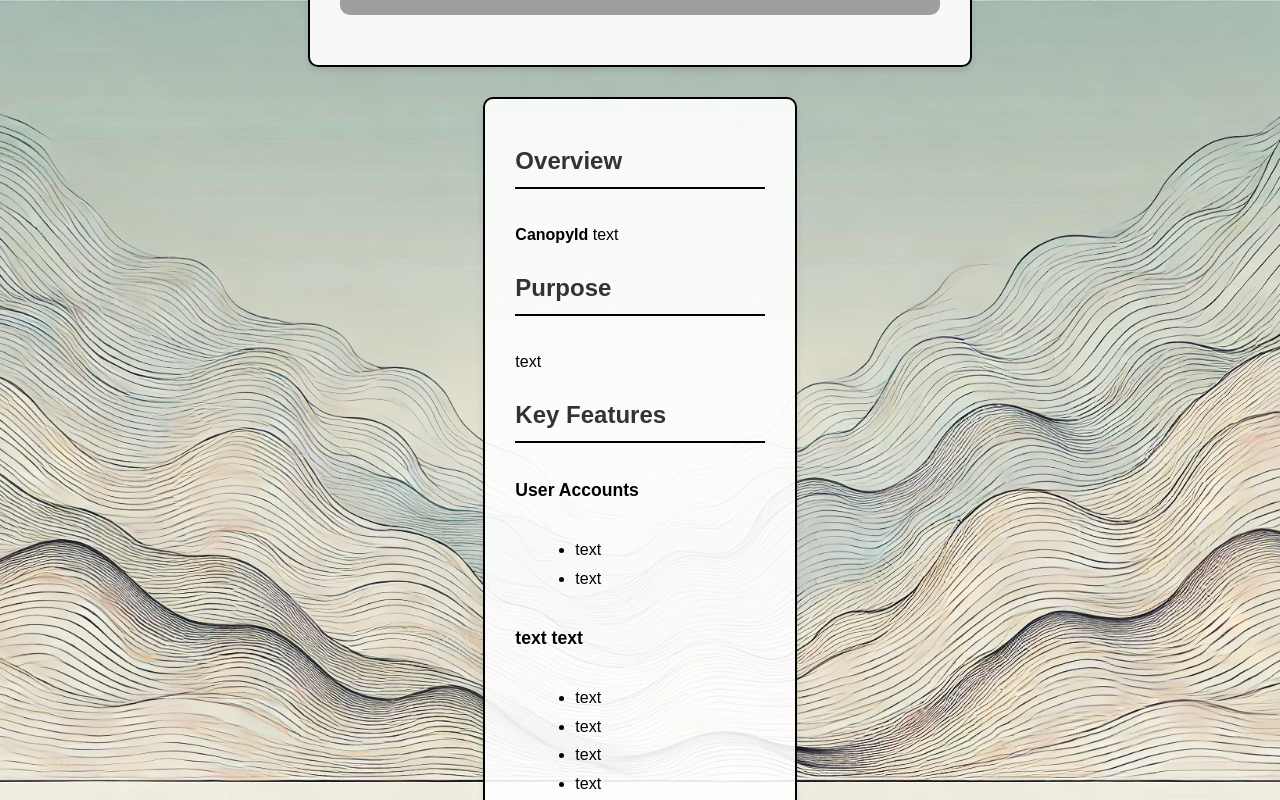
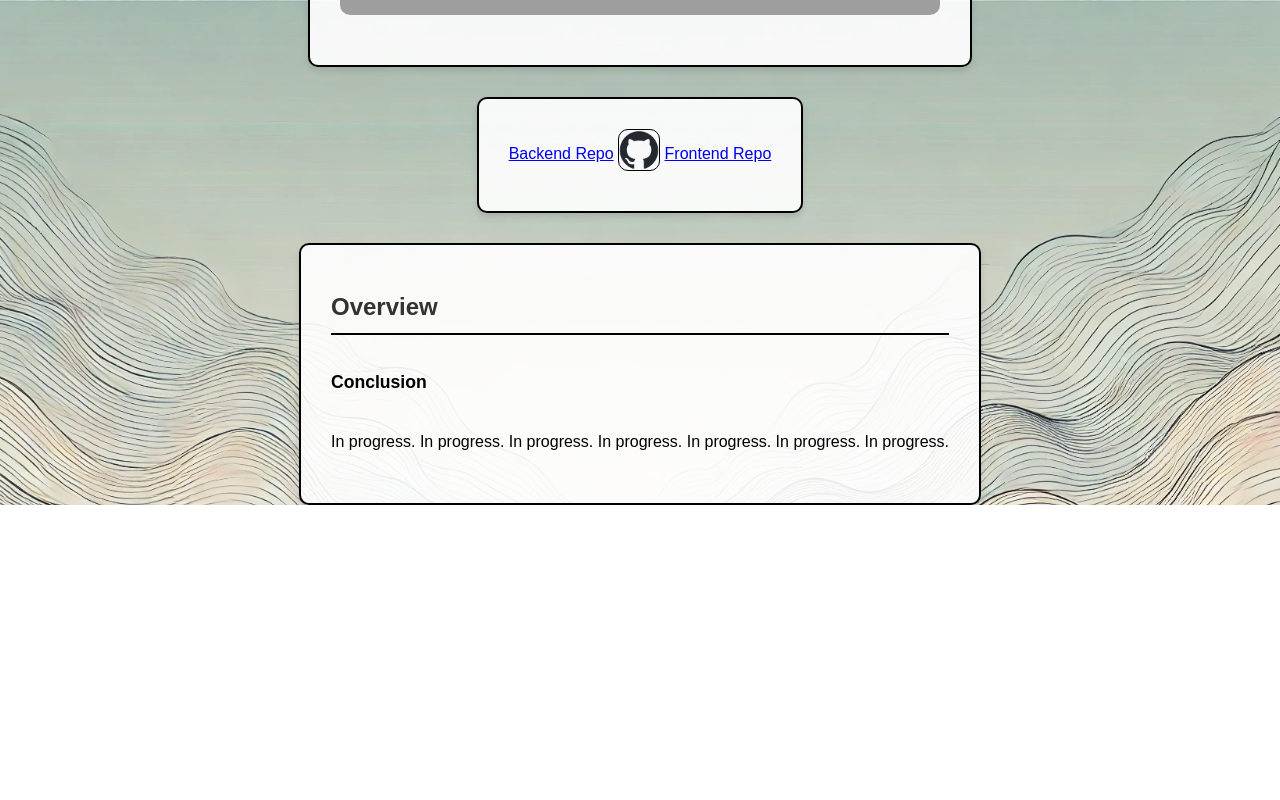
Before and after one commit to CallumBlejean/cbportfolio, a React (Vite) app: page /canopy-id in a window 1280 px wide. Shown: the part 800-1600 px from the top of the page. After the commit the page ends 1305 px from the top, so only its background shows below. Built offline with nearby package versions, Linux system fonts and the light colour scheme; grey boxes are pictures that could not be loaded.

Commit message:
add github repo links to pages and changed styling

```diff
--- a/src/components/CanopyId.jsx
+++ b/src/components/CanopyId.jsx
@@ -17,9 +17,14 @@ function CanopyId() {
           ></iframe>
         </div>
         <div className="project-card">
+          <section className="repo-links">
+          <a href="-">Backend Repo</a> <img src="/assets/github-mark.png" alt="GitHub" className="repo-page-icon" />  <a href="-">Frontend Repo</a>
+          </section>
+        </div>
+        <div className="project-card">
           <section className="project-details">
             <h4>Overview</h4>
-            <p>
+            {/* <p>
               <strong>CanopyId</strong> text
             </p>
             <h4>Purpose</h4>
@@ -96,11 +101,11 @@ function CanopyId() {
               <p>
                 text
               </p>
-            </section>
+            </section> */}
             <footer className="features-conclusion">
               <h5>Conclusion</h5>
               <p>
-                text
+                In progress. In progress. In progress. In progress. In progress. In progress. In progress.
               </p>
             </footer>
           </section>
--- a/src/components/NCNews.jsx
+++ b/src/components/NCNews.jsx
@@ -16,6 +16,12 @@ function NCNews() {
             allowFullScreen
           ></iframe>
         </div>
+        <div className="project-card">
+          <section className="repo-links">
+          <a href="https://github.com/CallumBlejean/be-nc-news">Backend Repo</a> <img src="/assets/github-mark.png" alt="GitHub" className="repo-page-icon" />  <a href="https://github.com/CallumBlejean/fe-nc-news">Frontend Repo</a>
+          </section>
+        </div>
+
         <div className="project-card">
           <section className="project-details">
             <h4>Overview</h4>
--- a/src/components/Trippy.jsx
+++ b/src/components/Trippy.jsx
@@ -15,6 +15,11 @@ function Trippy() {
             allow="accelerometer; autoplay; clipboard-write; encrypted-media; gyroscope; picture-in-picture"
             allowFullScreen
           ></iframe>
+        </div>
+        <div className="project-card">
+          <section className="repo-links">
+          <a href="https://github.com/markw53/backend-for-trippy">Backend Repo</a> <img src="/assets/github-mark.png" alt="GitHub" className="repo-page-icon" />  <a href="https://github.com/markw53/trippy">Frontend Repo</a>
+          </section>
         </div>
         <div className="project-card">
           <section className="project-details">
--- a/src/styles.css
+++ b/src/styles.css
@@ -9,7 +9,14 @@ body {
   background-attachment: fixed;
   background-position: center;
 }
-
+.repo-links {
+  text-decoration: none;
+}
+.repo-page-icon {
+  max-width: 40px;
+  max-height: 40px;
+  vertical-align: middle;
+}
 .main-content {
   padding: 20px;
   font-family: Arial, sans-serif;
```
